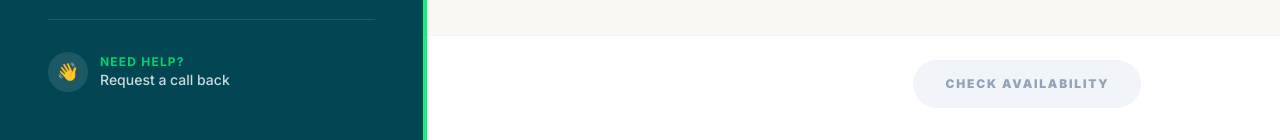
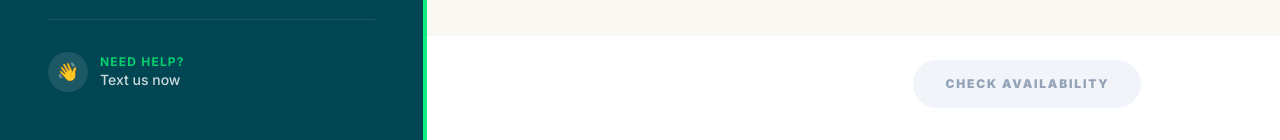
Before and after one commit to renatoquerales28-byte/extreme-cleaning-next, a Next.js app: page /quote in a window 1280 px wide. Shown: the part 660-800 px from the top of the page. Built offline with nearby package versions, Linux system fonts and the light colour scheme; no server answers; the database is empty.

Commit message:
Fix: Update Help Button copy to 'Text us now' to match SMS workflow

```diff
--- a/src/components/wizard/ExtremeCleaningWizard.tsx
+++ b/src/components/wizard/ExtremeCleaningWizard.tsx
@@ -162,7 +162,7 @@ function WizardContent() {
                         </div>
                         <div className="text-left">
                             <p className="text-xs font-bold uppercase tracking-widest text-[#05D16E]">Need Help?</p>
-                            <p className="text-sm font-medium text-white/80 group-hover:text-white transition-colors">Request a call back</p>
+                            <p className="text-sm font-medium text-white/80 group-hover:text-white transition-colors">Text us now</p>
                         </div>
                     </button>
                 </div>
```
